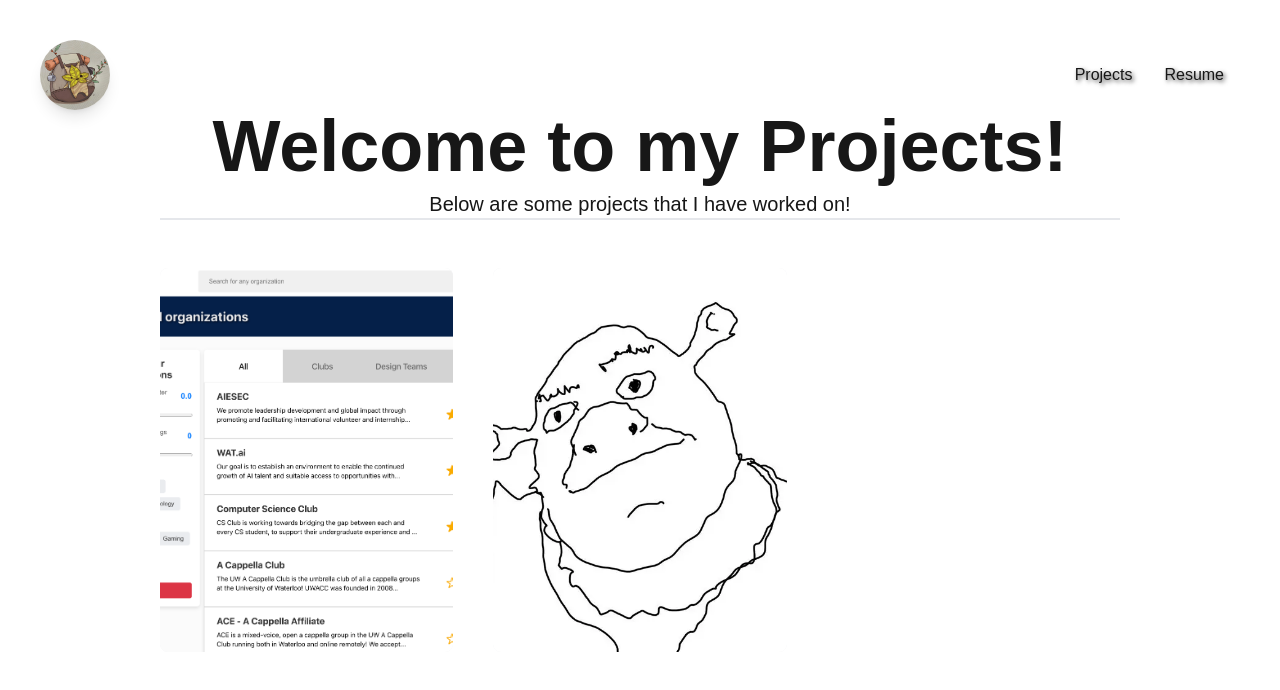
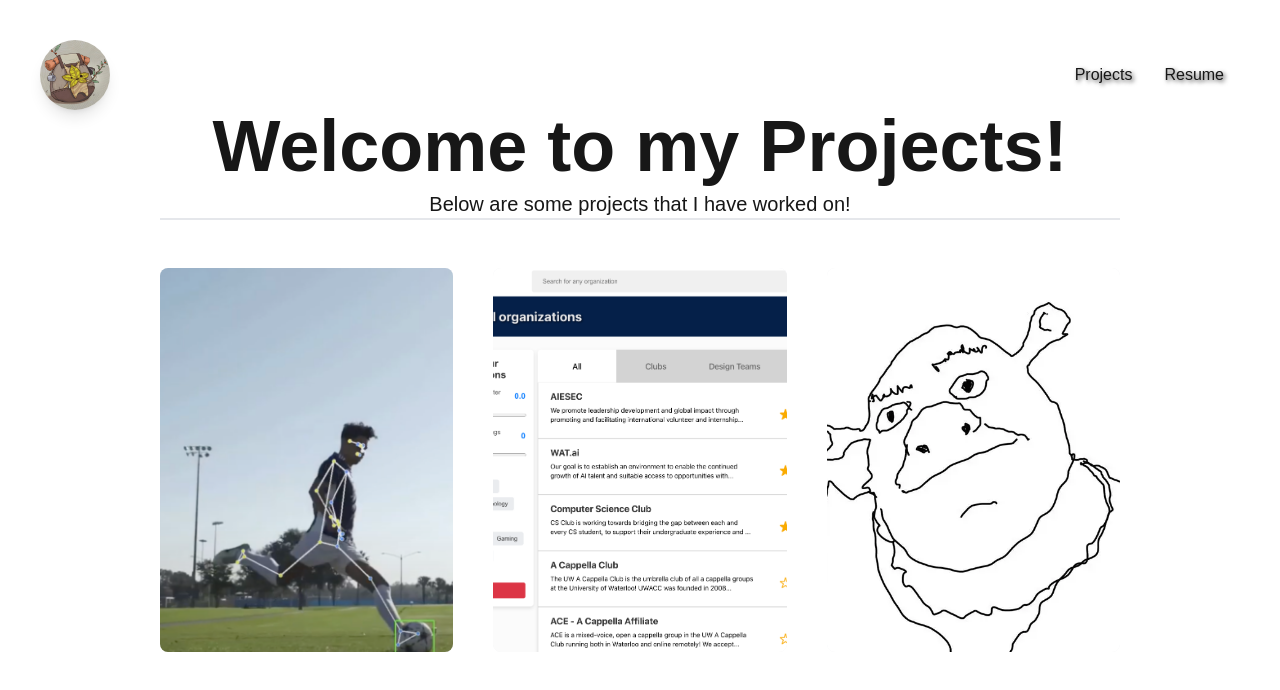
Before and after one commit to korok-leaf/personal-web, a Next.js app: page /projects in a window 1280 px wide. Shown: the top 690 px of the page. Built offline with nearby package versions, Linux system fonts and the light colour scheme.

Commit message:
added project

```diff
--- a/src/components/Projects.tsx
+++ b/src/components/Projects.tsx
@@ -12,6 +12,11 @@ const Projects = () => {
     const router = useRouter();
 
     const cards = [
+        {
+            title: "Soccer Metrics",
+            src: "/soccerMetrics.png",
+            cardLink: "https://github.com/gordonzhang1/SoccerMetrics",
+        },
         {
             title: "watClub",
             src: "/watClub.png",
```
Also changed, not shown: public/soccerMetrics.png (added).
